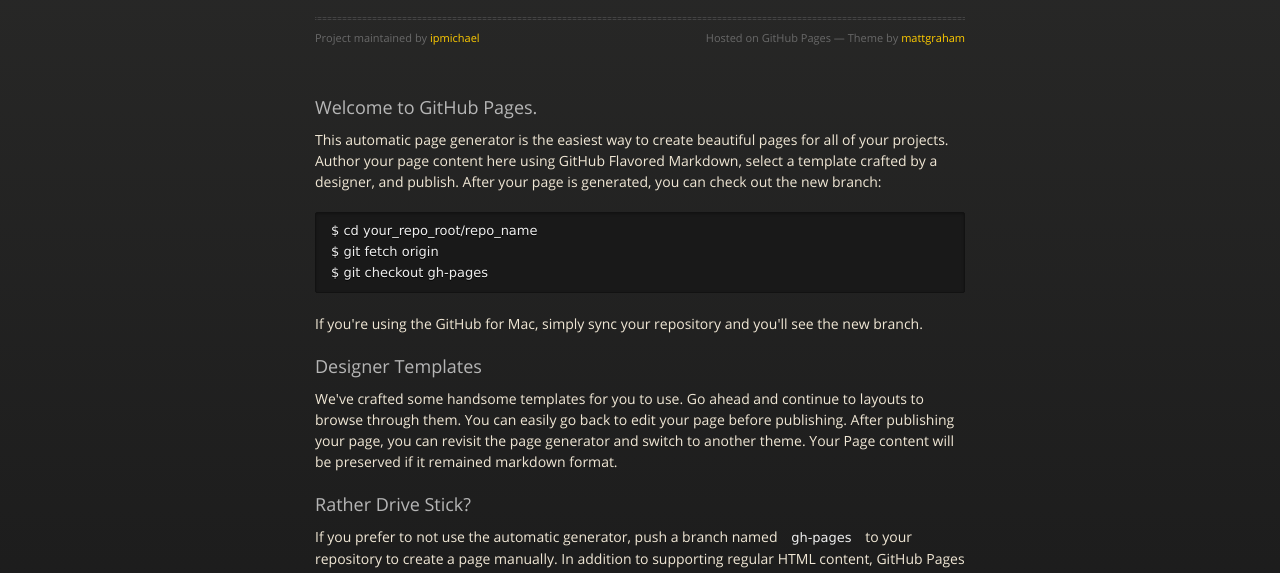
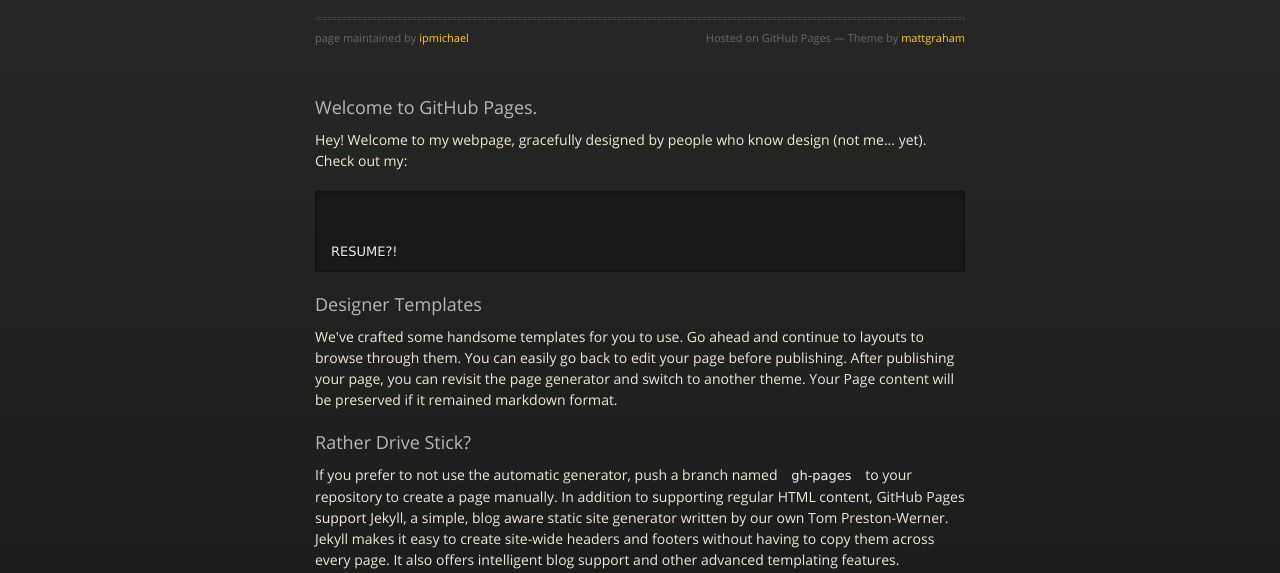
Before and after one commit to ipmichael/self, a plain HTML site: page index.html in a window 1280 px wide. Shown: the part 176-749 px from the top of the page. Drawn offline with nearby package versions, Linux system fonts and the light colour scheme.

Commit message:
changed words, personalizing

```diff
--- a/index.html
+++ b/index.html
@@ -34,21 +34,23 @@
           <h1>Myrepo</h1>
           <p>my repository</p>
           <hr>
-          <span class="credits left">Project maintained by <a href="https://github.com/ipmichael">ipmichael</a></span>
+          <span class="credits left">page maintained by <a href="https://github.com/ipmichael">ipmichael</a></span>
           <span class="credits right">Hosted on GitHub Pages &mdash; Theme by <a href="https://twitter.com/michigangraham">mattgraham</a></span>
         </div>
 
         <h3>
 <a name="welcome-to-github-pages" class="anchor" href="#welcome-to-github-pages"><span class="octicon octicon-link"></span></a>Welcome to GitHub Pages.</h3>
 
-<p>This automatic page generator is the easiest way to create beautiful pages for all of your projects. Author your page content here using GitHub Flavored Markdown, select a template crafted by a designer, and publish. After your page is generated, you can check out the new branch:</p>
+<p>Hey! Welcome to my webpage, gracefully designed by people who know design (not me... yet). Check out my: </p>
 
-<pre><code>$ cd your_repo_root/repo_name
+<pre><code><!-- $ cd your_repo_root/repo_name
 $ git fetch origin
-$ git checkout gh-pages
+$ git checkout gh-pages -->
+
+RESUME?!
 </code></pre>
 
-<p>If you're using the GitHub for Mac, simply sync your repository and you'll see the new branch.</p>
+<p></p>
 
 <h3>
 <a name="designer-templates" class="anchor" href="#designer-templates"><span class="octicon octicon-link"></span></a>Designer Templates</h3>
```
